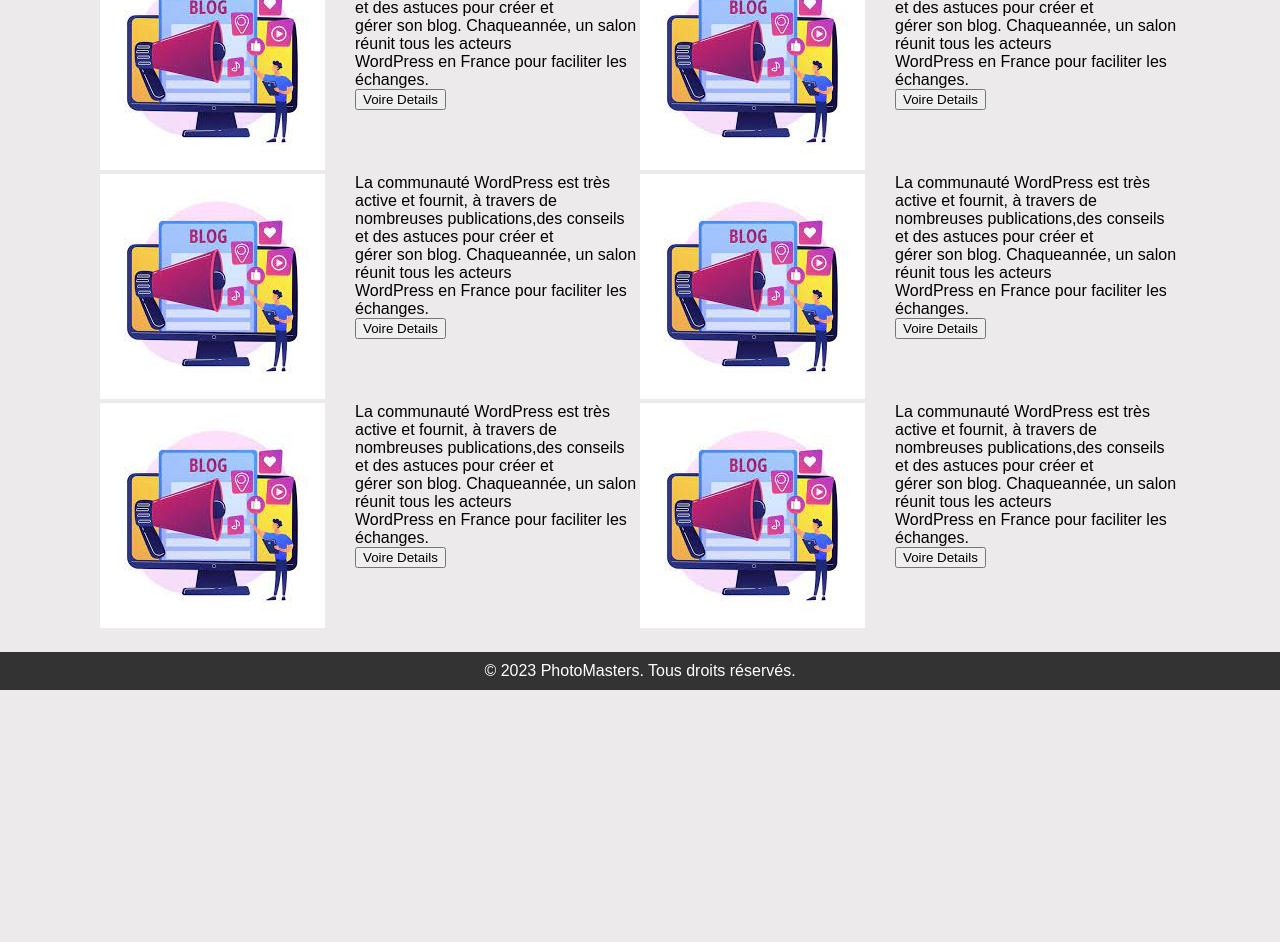
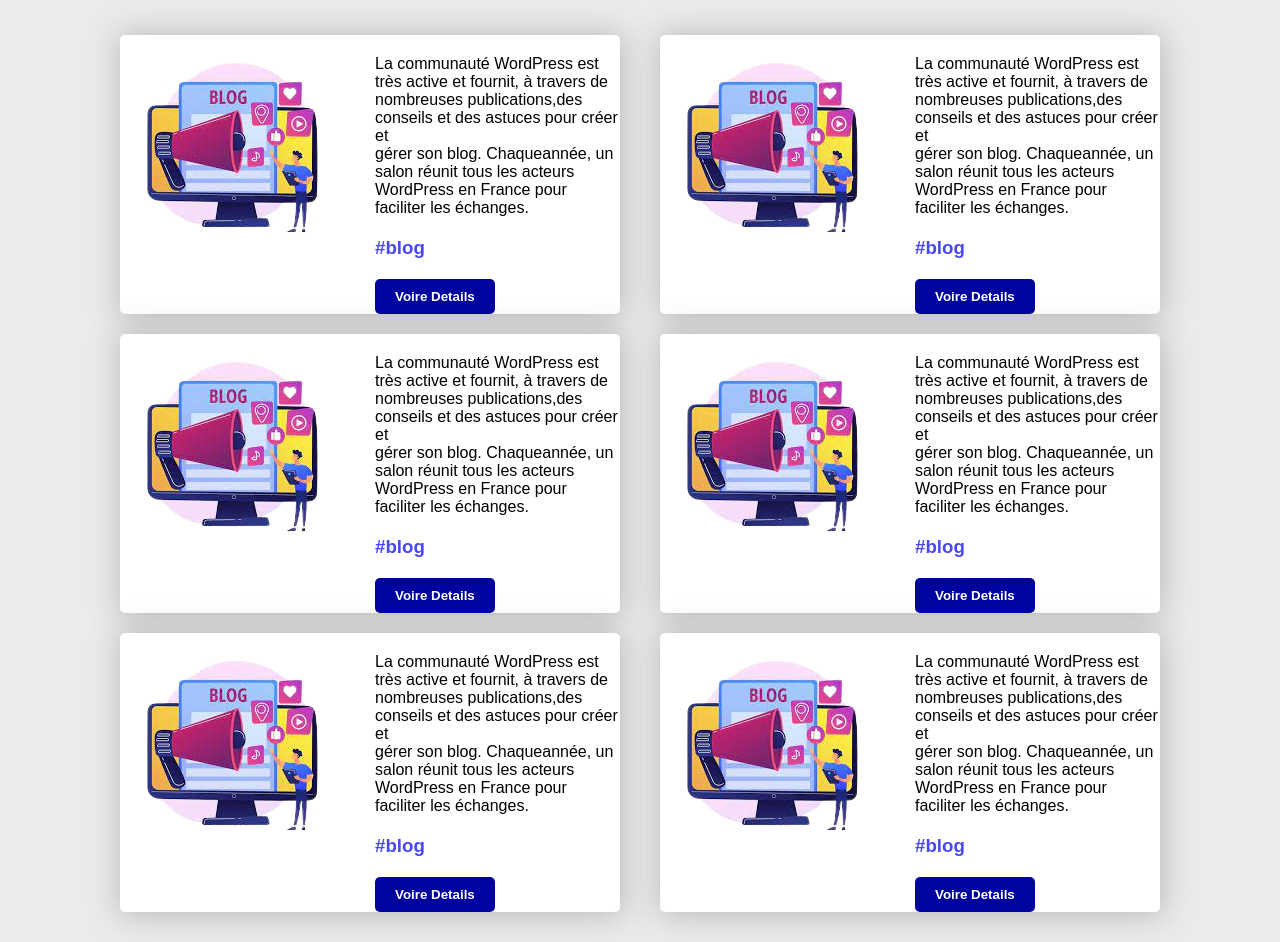
Before and after one commit to RabieImghi/youcode_Briefs, a plain HTML site: page blog.html in a window 1280 px wide. Shown: the part 203-1145 px from the top of the page. Before the commit the page ends 893 px from the top, so only its background shows below. Drawn offline with Linux system fonts and the light colour scheme.

Commit message:
modification de pafge blog

```diff
--- a/blog.html
+++ b/blog.html
@@ -22,81 +22,87 @@
         </div>
     </header>
     <main>
-        <h2>Nos Blog</h2>
+        <h2 class="blog-titre">Nos Blog</h2>
         <section id="blog">
             <div class="total-blogs">
                 <div class="blogs">
                     <div class="blog-img">
-                        <img src="image/blog.jpg" alt="blog">
+                        <img src="image/blog.png" alt="blog">
                     </div>
                     <div class="blog-cont">
                         <p>La communauté WordPress est très active et fournit, à travers de <br>
                         nombreuses publications,des conseils et des astuces pour créer et <br>
                         gérer son blog. Chaqueannée, un salon réunit  tous les acteurs <br>
                         WordPress en France pour faciliter les échanges.</p>
-                        <button>Voire Details </button>
+                        <p><h3>#blog</h3></p>
+                        <button class="btn">Voire Details </button>
                     </div>
                 </div>
                 <div class="blogs">
                     <div class="blog-img">
-                        <img src="image/blog.jpg" alt="blog">
+                        <img src="image/blog.png" alt="blog">
                     </div>
                     <div class="blog-cont">
                         <p>La communauté WordPress est très active et fournit, à travers de <br>
                         nombreuses publications,des conseils et des astuces pour créer et <br>
                         gérer son blog. Chaqueannée, un salon réunit  tous les acteurs <br>
                         WordPress en France pour faciliter les échanges.</p>
-                        <button>Voire Details </button>
+                        <p><h3>#blog</h3></p>
+                        <button class="btn">Voire Details </button>
                     </div>
                 </div>
                 <div class="blogs">
                     <div class="blog-img">
-                        <img src="image/blog.jpg" alt="blog">
+                        <img src="image/blog.png" alt="blog">
                     </div>
                     <div class="blog-cont">
                         <p>La communauté WordPress est très active et fournit, à travers de <br>
                         nombreuses publications,des conseils et des astuces pour créer et <br>
                         gérer son blog. Chaqueannée, un salon réunit  tous les acteurs <br>
                         WordPress en France pour faciliter les échanges.</p>
-                        <button>Voire Details </button>
+                        <p><h3>#blog</h3></p>
+                        <button class="btn">Voire Details </button>
                     </div>
                 </div>
             </div>
             <div class="total-blogs">
                 <div class="blogs">
                     <div class="blog-img">
-                        <img src="image/blog.jpg" alt="blog">
+                        <img src="image/blog.png" alt="blog">
                     </div>
                     <div class="blog-cont">
                         <p>La communauté WordPress est très active et fournit, à travers de <br>
                         nombreuses publications,des conseils et des astuces pour créer et <br>
                         gérer son blog. Chaqueannée, un salon réunit  tous les acteurs <br>
                         WordPress en France pour faciliter les échanges.</p>
-                        <button>Voire Details </button>
+                        <p><h3>#blog</h3></p>
+                        <button class="btn">Voire Details </button>
                     </div>
                 </div>
                 <div class="blogs">
                     <div class="blog-img">
-                        <img src="image/blog.jpg" alt="blog">
+                        <img src="image/blog.png" alt="blog">
                     </div>
                     <div class="blog-cont">
                         <p>La communauté WordPress est très active et fournit, à travers de <br>
                         nombreuses publications,des conseils et des astuces pour créer et <br>
                         gérer son blog. Chaqueannée, un salon réunit  tous les acteurs <br>
                         WordPress en France pour faciliter les échanges.</p>
-                        <button>Voire Details </button>
+                        <p><h3>#blog</h3></p>
+                        <button class="btn">Voire Details </button>
                     </div>
                 </div>
                 <div class="blogs">
                     <div class="blog-img">
-                        <img src="image/blog.jpg" alt="blog">
+                        <img src="image/blog.png" alt="blog">
                     </div>
                     <div class="blog-cont">
                         <p>La communauté WordPress est très active et fournit, à travers de <br>
                         nombreuses publications,des conseils et des astuces pour créer et <br>
                         gérer son blog. Chaqueannée, un salon réunit  tous les acteurs <br>
                         WordPress en France pour faciliter les échanges.</p>
-                        <button>Voire Details </button>
+                        <p><h3>#blog</h3></p>
+                        <button class="btn">Voire Details </button>
                     </div>
                 </div>
             </div>
--- a/style.css
+++ b/style.css
@@ -143,7 +143,31 @@ nav a {
 .total-blogs .blogs{
     display: flex;
     gap: 30px;
-
+    border-radius: 5px;
+    background-color: white;
+    margin: 20px;
+    box-shadow: 1px 1px 30px 2px rgba(90, 90, 90, 0.342);
+}
+.total-blogs h3{
+    color: rgb(72, 72, 245);
+}
+.total-blogs .blogs:hover{
+    background-color: rgba(221, 221, 221, 0.479);
+    box-shadow: 1px 1px 30px 2px rgba(68, 68, 68, 0.658);
+}
+.blog-cont button{
+    position: relative;
+}
+.blog-cont button{
+    position: relative;
+}
+.blog-cont p{
+    margin-top: 20px;
+}
+.blog-titre{
+    text-align: center;
+    margin: 30px;
+    font-size: 50px;
 }
 /* Styles de bouton */
 .btn {
```
Also changed, not shown: image/blog.jpg (deleted), image/blog.png (added).
